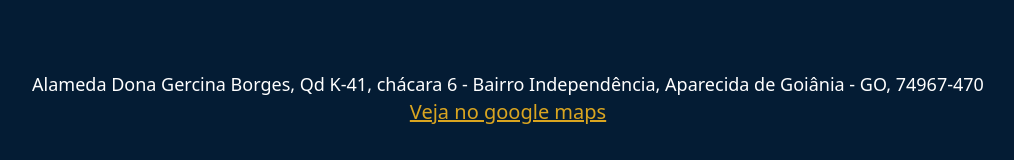
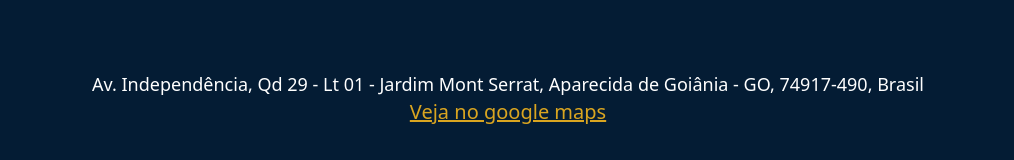
Before and after one commit to AndDev741/naju-invite, a React (Vite) app: page /localizacao in a window 1280 px wide. Shown: the part 502-662 px from the top of the page, without its empty margins (132-1146 px from the left). Built offline with nearby package versions, Linux system fonts and the light colour scheme; no server answers; a web font is replaced by a local one.

Commit message:
feat: Location of party changed

```diff
--- a/src/pages/location.jsx
+++ b/src/pages/location.jsx
@@ -10,16 +10,16 @@
                     Localização
                 </h2>
                 <div className="flex items-center justify-center w-[90vw] h-[300px] md:w-[700px] md:h-[400px] mb-5 md:mb-0">
-                    <Map  defaultCenter={[-16.8103, -49.2973]} defaultZoom={15} metaWheelZoom={true}>
-                        <Marker width={50} anchor={[-16.8103, -49.2973]} />
+                    <Map  defaultCenter={[-16.7585, -49.2643]} defaultZoom={15} metaWheelZoom={true}>
+                        <Marker width={50} anchor={[-16.7585, -49.2643]} />
                         <ZoomControl />
                     </Map>
                 </div>
                 <p className="text-center text-white text-lg">
-                Alameda Dona Gercina Borges, Qd K-41, chácara 6 - Bairro Independência, Aparecida de Goiânia - GO, 74967-470
+                Av. Independência, Qd 29 - Lt 01 - Jardim Mont Serrat, Aparecida de Goiânia - GO, 74917-490, Brasil
                 </p>
                 <a className="underline text-xl text-[#DAA520]"
-                href="https://www.google.com/maps/place/Espa%C3%A7o+De+Eventos+Princesa/@-16.8106132,-49.2982534,17.29z/data=!4m6!3m5!1s0x935ef9ce347f7d09:0x71bcfaa31423bd21!8m2!3d-16.8103732!4d-49.2969748!16s%2Fg%2F11l6x0vzk6?entry=ttu&g_ep=EgoyMDI1MDIwNS4xIKXMDSoASAFQAw%3D%3D"
+                href="https://www.google.com/url?sa=t&source=web&rct=j&opi=89978449&url=/maps/place//data%3D!4m2!3m1!1s0x935efa0cc86b8839:0x5fc33cb9f0ec1840%3Fsa%3DX%26ved%3D1t:8290%26ictx%3D111&ved=2ahUKEwinpqH9u8WLAxWgUMMIHV2lAYgQ4kB6BAhJEAM&usg=AOvVaw22ArXuMY9vf2uzW9bmib5R"
                 target="_blank">
                     Veja no google maps</a>
             </main>
```
